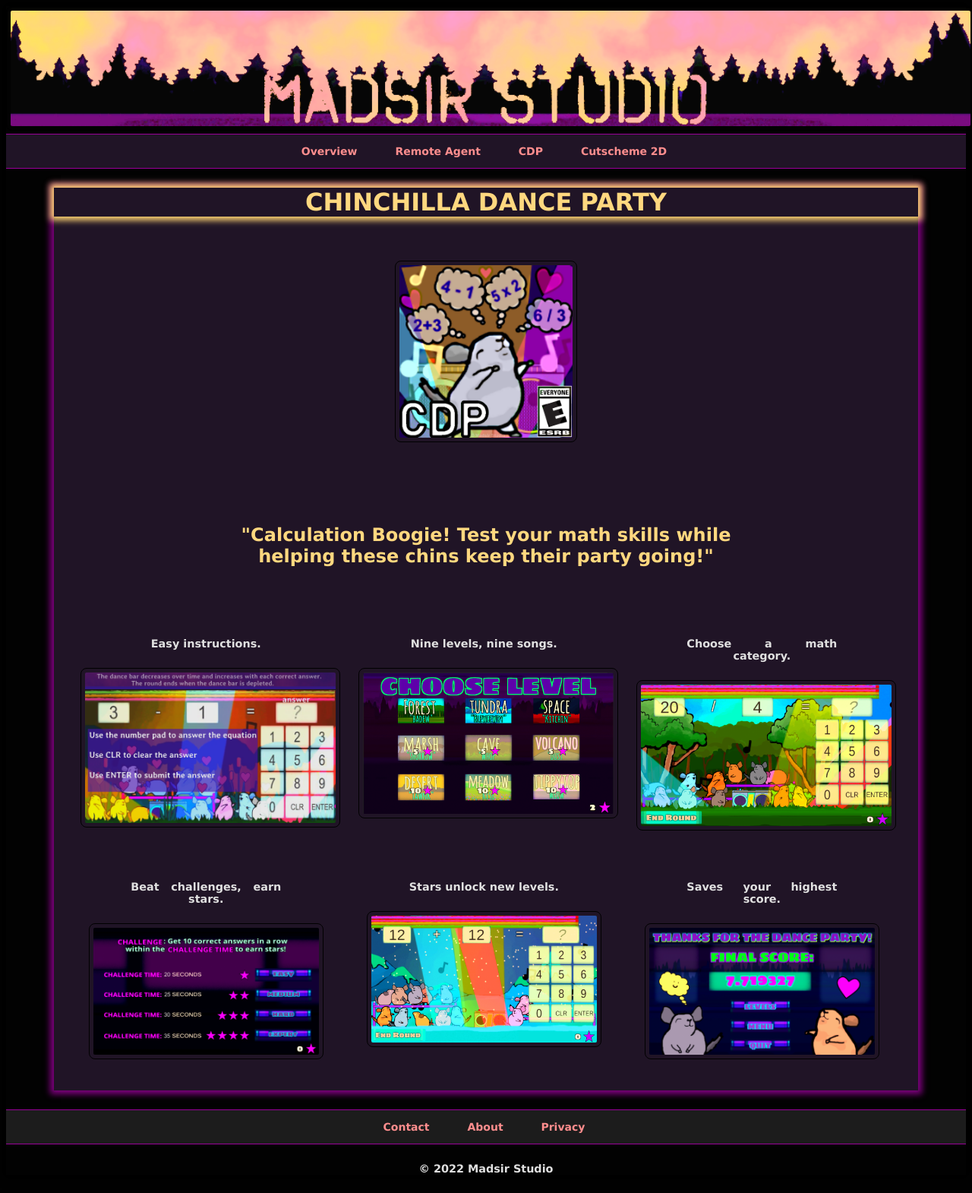
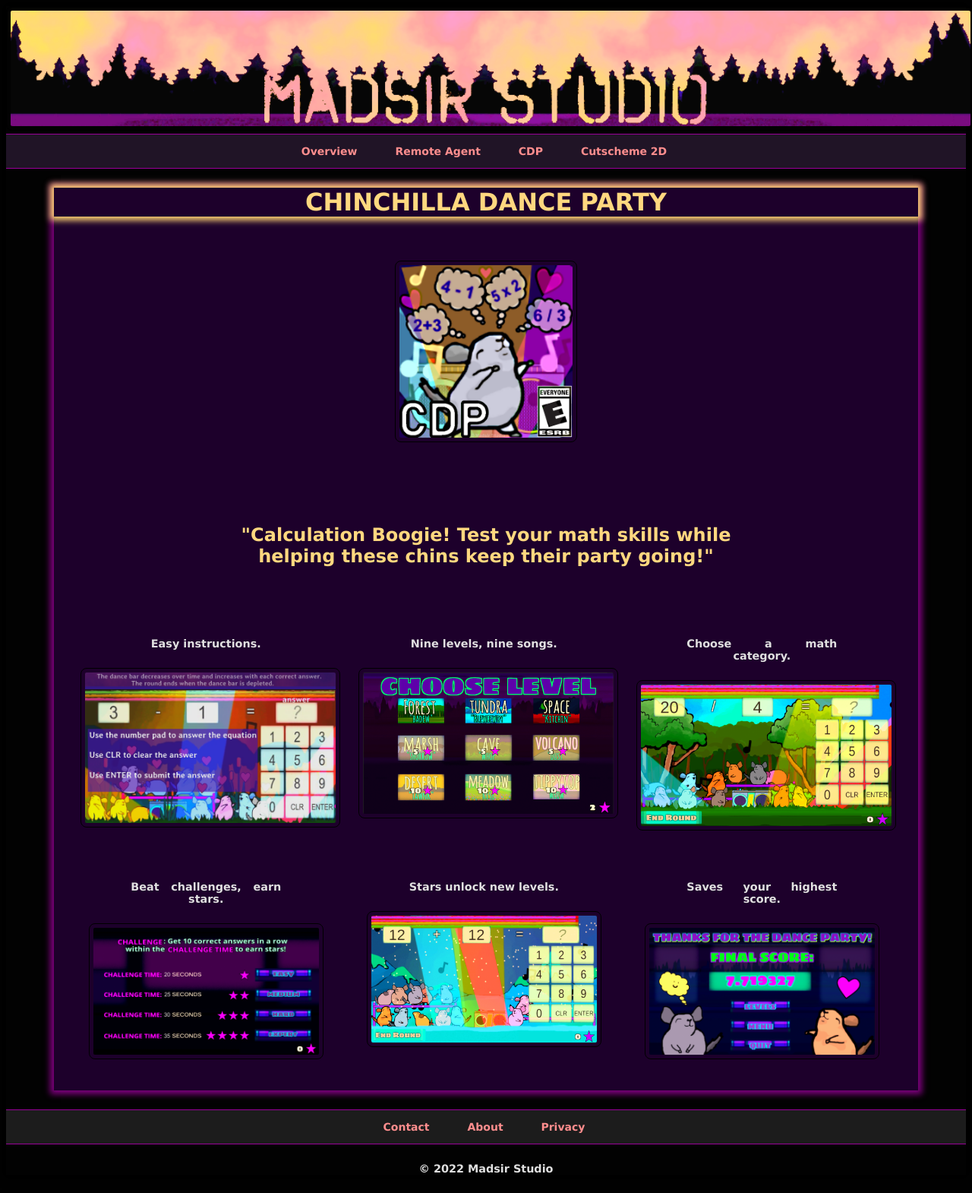
Before and after one commit to Madsir/madsirstudio.github.io, a Jekyll site: the page built from chinchillin/index.html, in a window 1280 px wide. Shown: the whole page at 76% size. Built offline with Jekyll 4.4.1, drawn with Linux system fonts in a browser that asks for light colours.

Commit message:
Update index.html

```diff
--- a/chinchillin/index.html
+++ b/chinchillin/index.html
@@ -13,7 +13,7 @@
   margin-top: 2%;
   margin-bottom: 2%;
   box-shadow: 0 0 8px 5px purple;
-  background-color: #201426;
+  background-color: #1d002b;
 }
 .centerdiv {
   margin-left: 5%;
```
